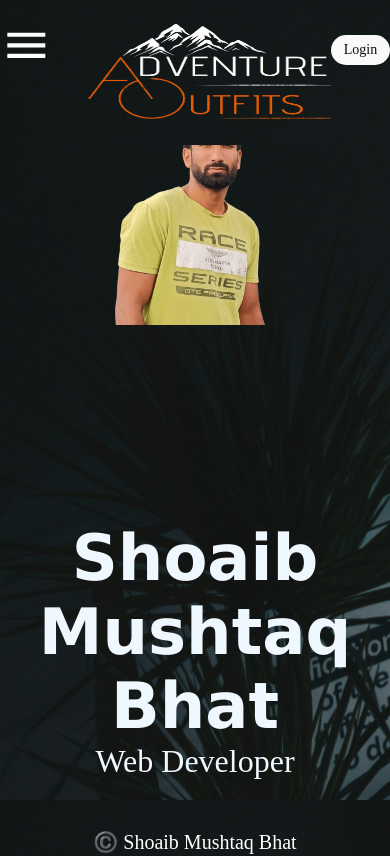
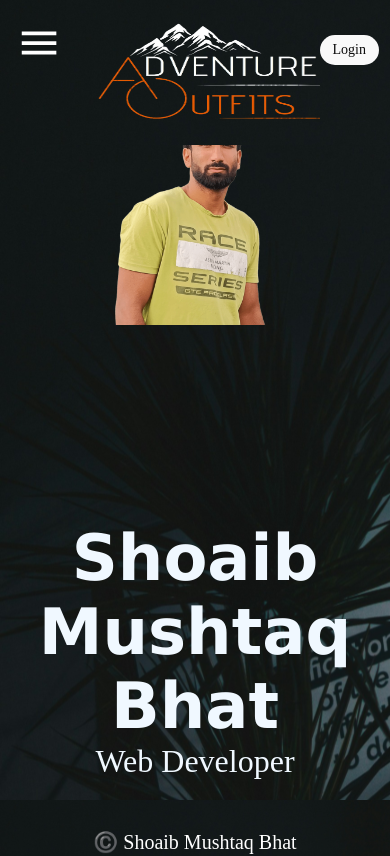
Before and after one commit to shuaibkashmiri/firstReactApp, a React (Create React App) app: page / in a window 390 px wide. Shown: the top 856 px of the page. Built offline with nearby package versions, Linux system fonts and the light colour scheme; no server answers.

Commit message:
fix in mobile response

```diff
--- a/src/styles/Navbar.scss
+++ b/src/styles/Navbar.scss
@@ -92,7 +92,7 @@
   display: block;
   width: 13%;
   height: 80%;
-  margin-left: -5%;
+  margin-left: -1%;
 }
 
 
@@ -309,7 +309,7 @@
   padding: .25rem .75rem;
   position: relative;
   margin-top: 15px;
-  margin-right: 20px;
+  margin-right: 40px;
 
   text-decoration: none;
   --tw-bg-opacity: 1;
```
